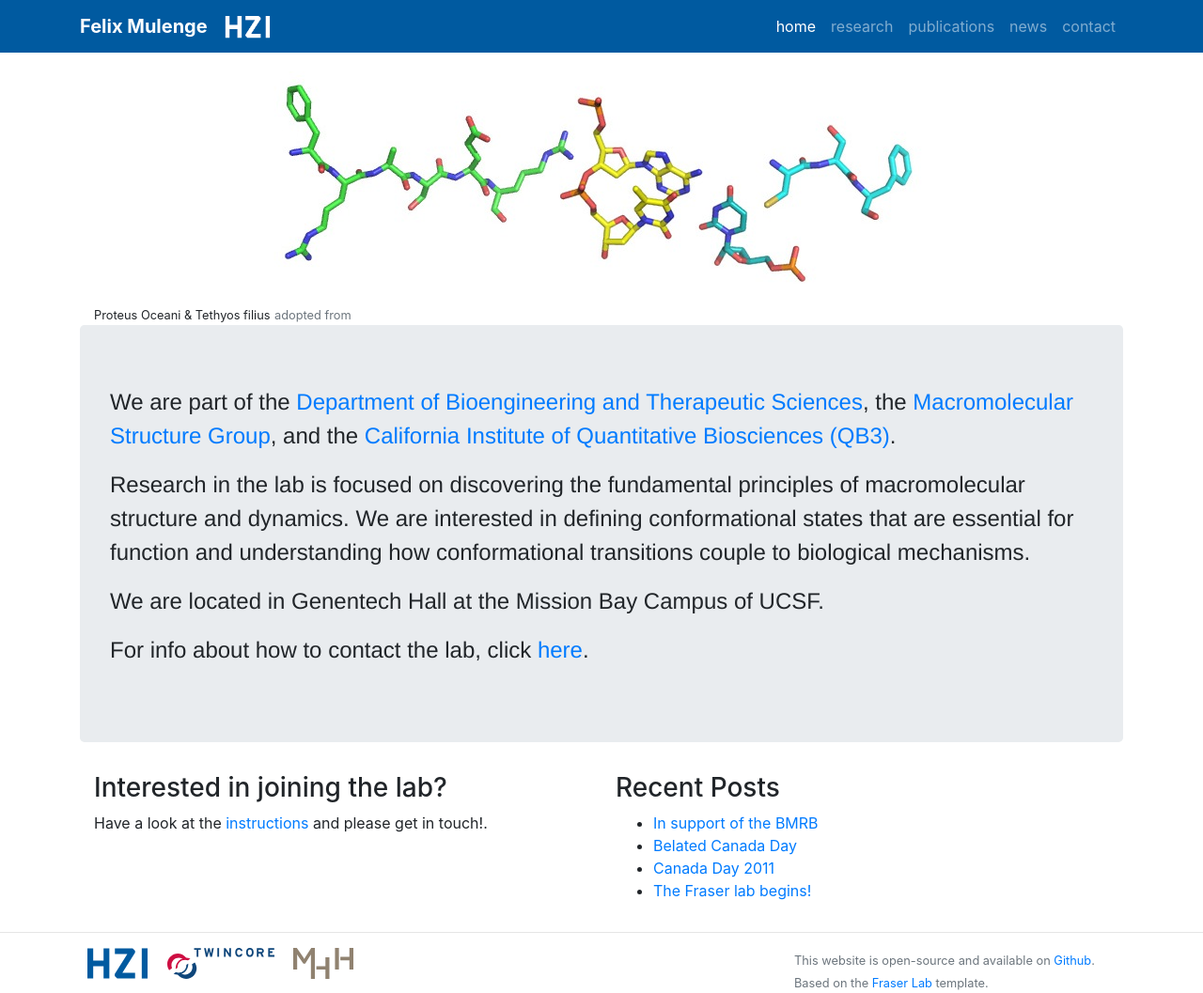
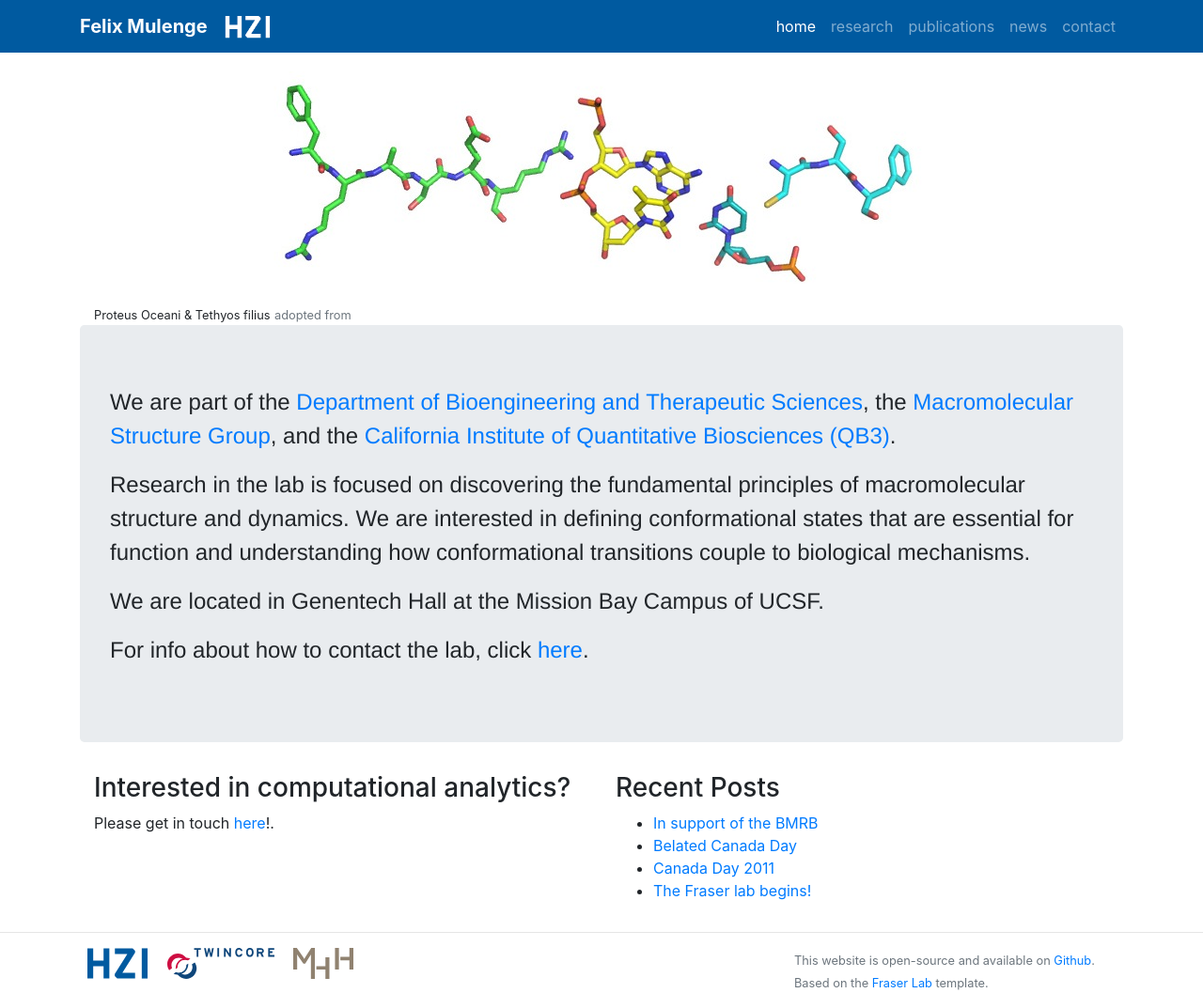
Before and after one commit to fmulenge/fmulenge.github.io, a Jekyll site: the page built from index.md, in a window 1280 px wide. Shown: the whole page at 94% size. Built offline with Jekyll 4.4.1, drawn with Linux system fonts in a browser that asks for light colours.

Commit message:
Update home.html

```diff
--- a/_layouts/home.html
+++ b/_layouts/home.html
@@ -11,8 +11,8 @@
     </div>
     <div class="row">
         <div class="col">
-             <h3> Interested in joining the lab? </h3>
-             Have a look at the <a href="{{ site.url }}/join">instructions</a> and please get in touch!.<br>
+             <h3> Interested in computational analytics? </h3>
+             Please get in touch <a href="{{ site.url }}/contact">here</a>!.<br>
         </div>
         <div class="col">
             <h3> Recent Posts </h3>
```
